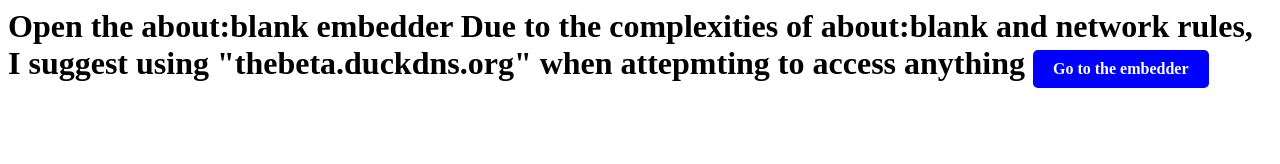
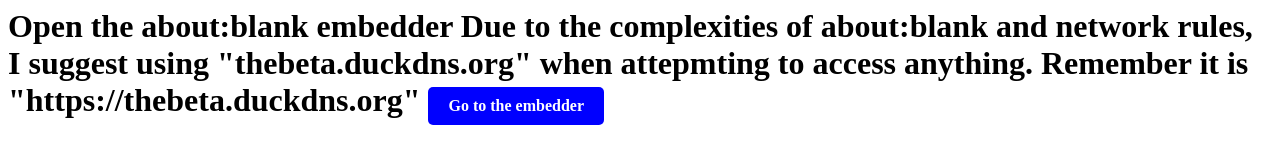
Before and after one commit to myrokoji/aboutblankembedded, a plain HTML site: page index.html in a window 1280 px wide. Drawn offline with Linux system fonts and the light colour scheme.

Commit message:
haheheeheheaehaehaeh

```diff
--- a/index.html
+++ b/index.html
@@ -2,7 +2,7 @@
   <html>
   <h1>
     Open the about:blank embedder
-    Due to the complexities of about:blank and network rules, I suggest using "thebeta.duckdns.org" when attepmting to access anything
+    Due to the complexities of about:blank and network rules, I suggest using "thebeta.duckdns.org" when attepmting to access anything. Remember it is "https://thebeta.duckdns.org"
     <a href="archiver_minimized_processes.html" class="button">Go to the embedder</a>
 <style>
   .button {
```
